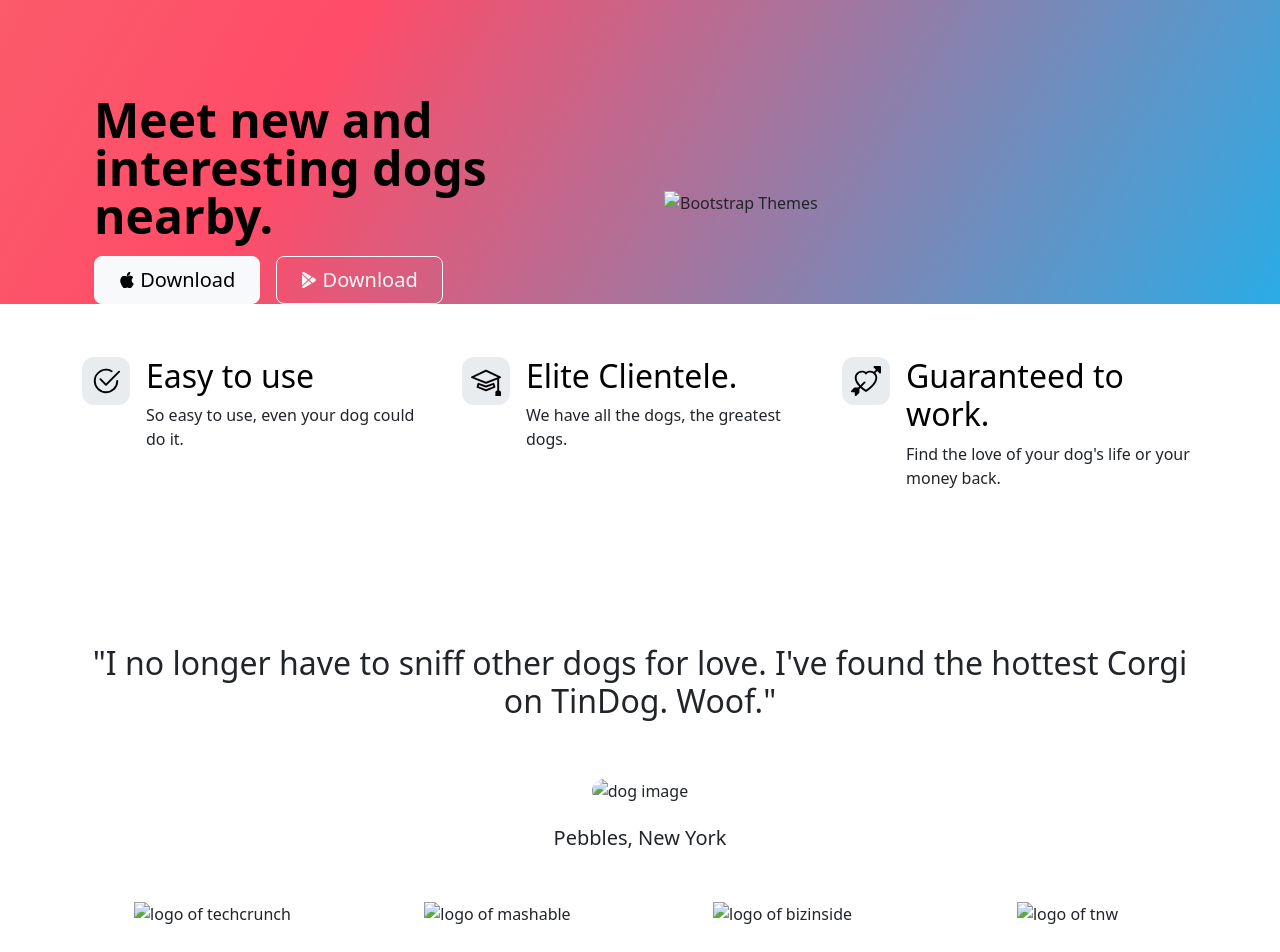
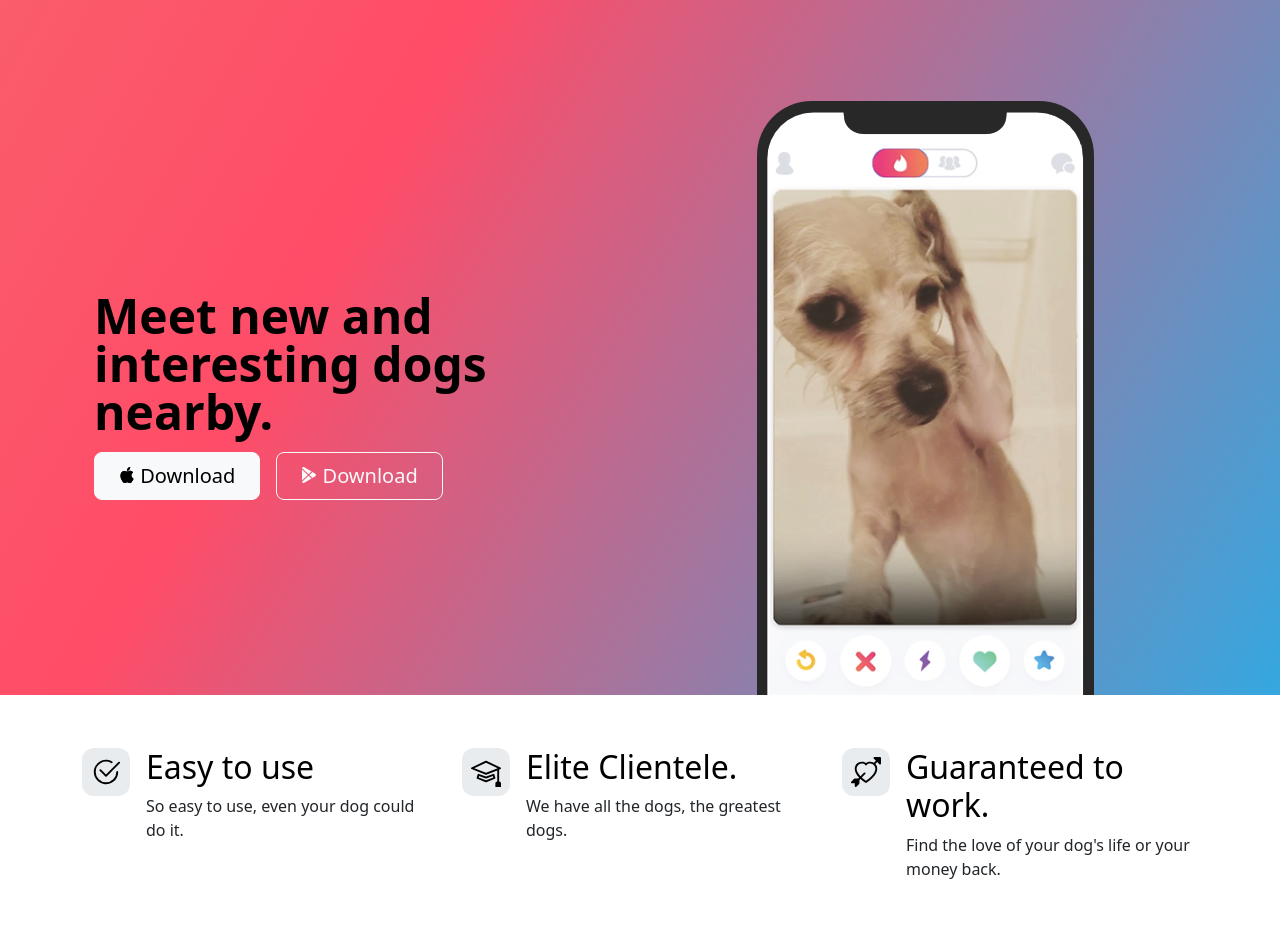
Before and after one commit to GOWRAVVALLABHANENI/Tindog-website, a plain HTML site: page index.html in a window 1280 px wide. Shown: the top 952 px of the page. Drawn offline with nearby package versions, Linux system fonts and the light colour scheme; files whose address does not match are found by name.

Commit message:
Update index.html

```diff
--- a/index.html
+++ b/index.html
@@ -17,7 +17,7 @@
     <div class="container col-xxl-8 px-4 pt-5 ">
       <div class="row flex-lg-row-reverse align-items-center g-5 pt-5 ">
         <div class="col-10 col-sm-8 col-lg-6 ">
-          <img src="../11.3 TinDog Project/images/iphone.png" class="d-block mx-lg-auto img-fluid" alt="Bootstrap Themes" height="200" loading="lazy" >
+          <img src="./images/iphone.png" class="d-block mx-lg-auto img-fluid" alt="Bootstrap Themes" height="200" loading="lazy" >
         </div>
         <div class="col-lg-6">
           <h1 class="display-5 fw-bold text-body-emphasis lh-1 mb-3">Meet new and interesting dogs nearby.</h1>
@@ -88,22 +88,22 @@
   <section id="testimonial">
     <div class="container">
     <h2 style="text-align: center;">"I no longer have to sniff other dogs for love. I've found the hottest Corgi on TinDog. Woof."</h2>
-    <img src="../11.3 TinDog Project/images/dog-img.jpg" alt=" dog image" class ="dog-image">
+    <img src="./images/dog-img.jpg" alt=" dog image" class ="dog-image">
     <p style="text-align: center; font-size: 1.25rem;font-weight: 150; padding-bottom:2rem; ">Pebbles, New York</p>
 
 
     <div class="row">
       <div class="col-lg-3 col-sm-12">
-        <img src="../11.3 TinDog Project/images/techcrunch.png" alt = "logo of techcrunch" height="30px">
+        <img src="./images/techcrunch.png" alt = "logo of techcrunch" height="30px">
       </div>
       <div class="col-lg-3 col-sm-12">
-        <img src="../11.3 TinDog Project/images/mashable.png" alt="logo of mashable" height="30px">
+        <img src="./images/mashable.png" alt="logo of mashable" height="30px">
       </div>
       <div class="col-lg-3 col-sm-12">
-        <img src="../11.3 TinDog Project/images/bizinsider.png" alt="logo of bizinside" height="30px">
+        <img src="./images/bizinsider.png" alt="logo of bizinside" height="30px">
       </div>
       <div class="col-lg-3 col-sm-12">
-        <img src="../11.3 TinDog Project/images/tnw.png" alt ="logo of tnw" height="30px">
+        <img src="./images/tnw.png" alt ="logo of tnw" height="30px">
       </div>
     </div>
 
```
